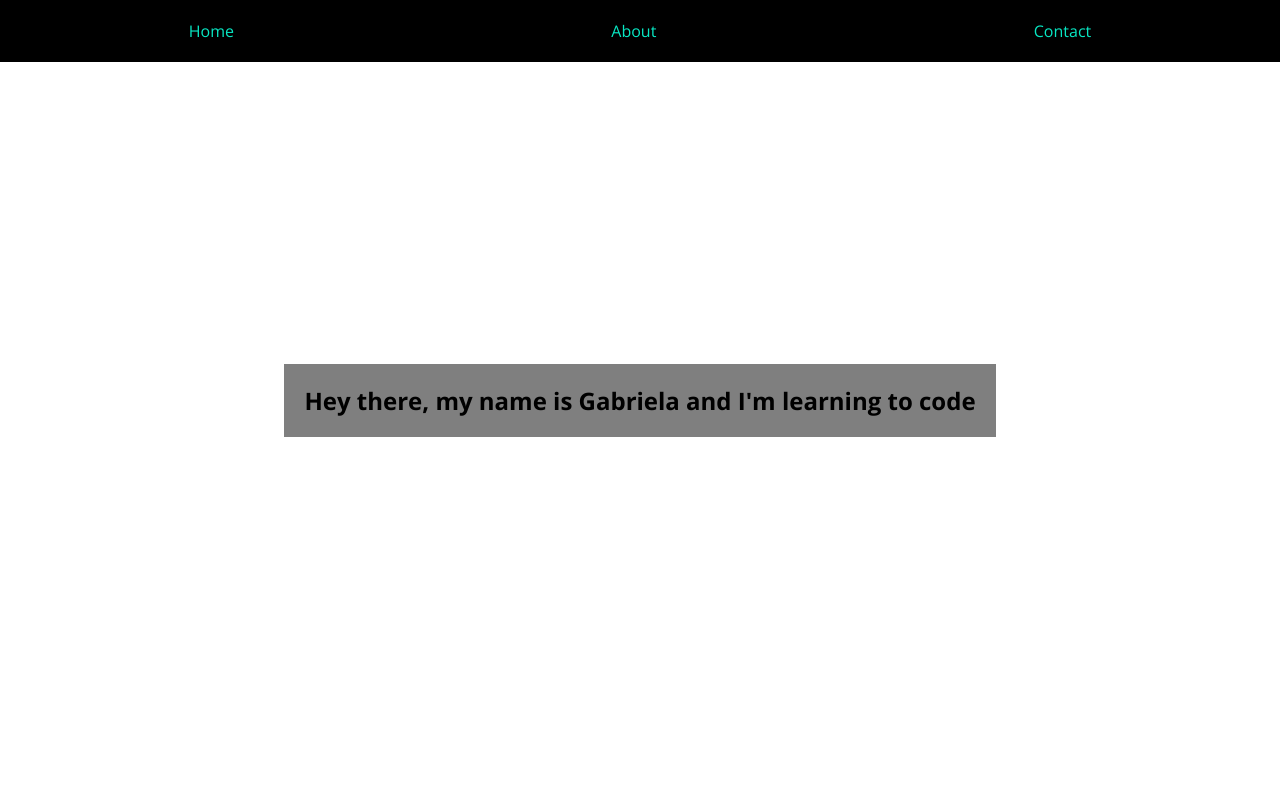
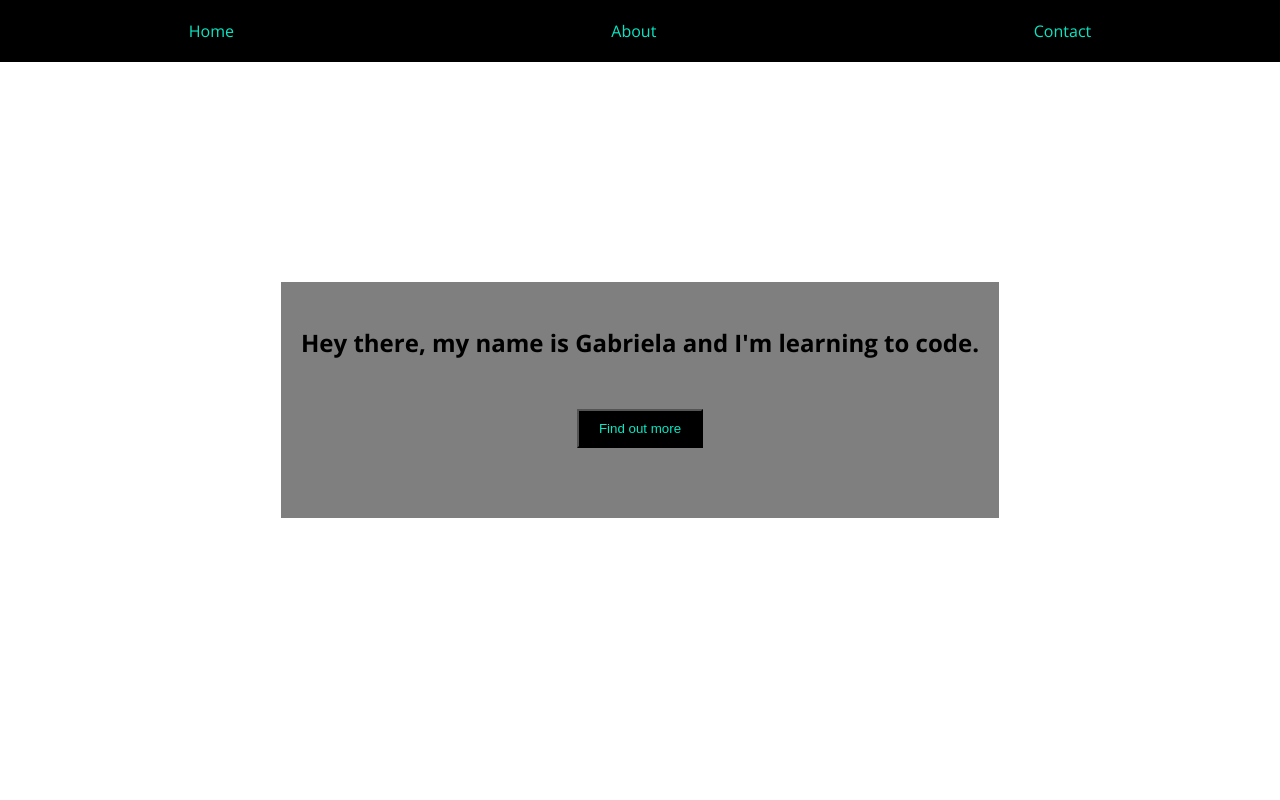
Before and after one commit to Bananepop/portfolio, a plain HTML site: page index.html in a window 1280 px wide. Shown: the top 800 px of the page. Drawn offline with nearby package versions, Linux system fonts and the light colour scheme.

Commit message:
find out more button

```diff
--- a/index.html
+++ b/index.html
@@ -21,7 +21,8 @@
     <!-- Hero Section -->
     <section id="hero">
         <div class="centered-text">
-            Hey there, my name is Gabriela and I'm learning to code
+          <p>Hey there, my name is Gabriela and I'm learning to code.</p>
+            <button class="contact-button">Find out more</button>
         </div>
     </section>
 
```
